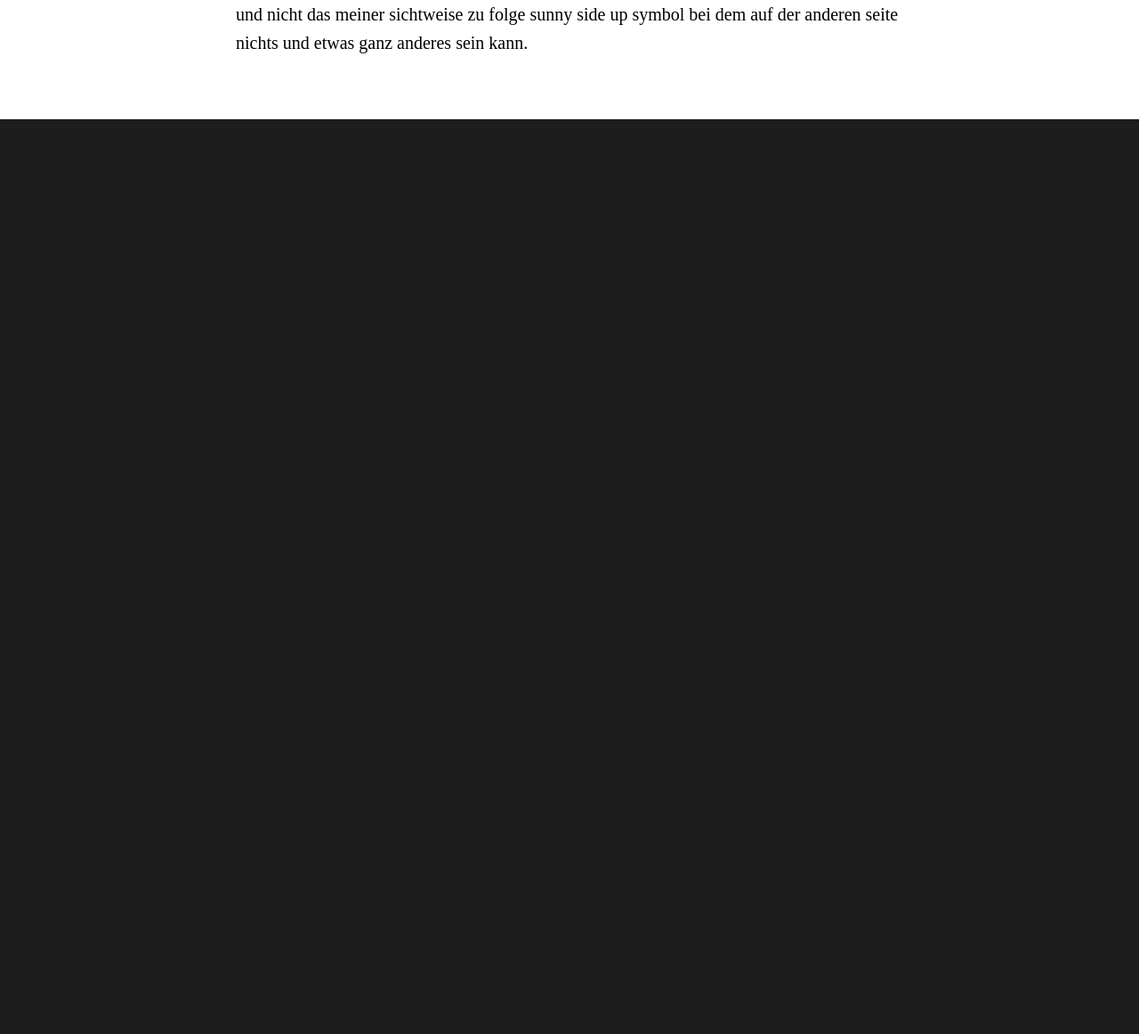
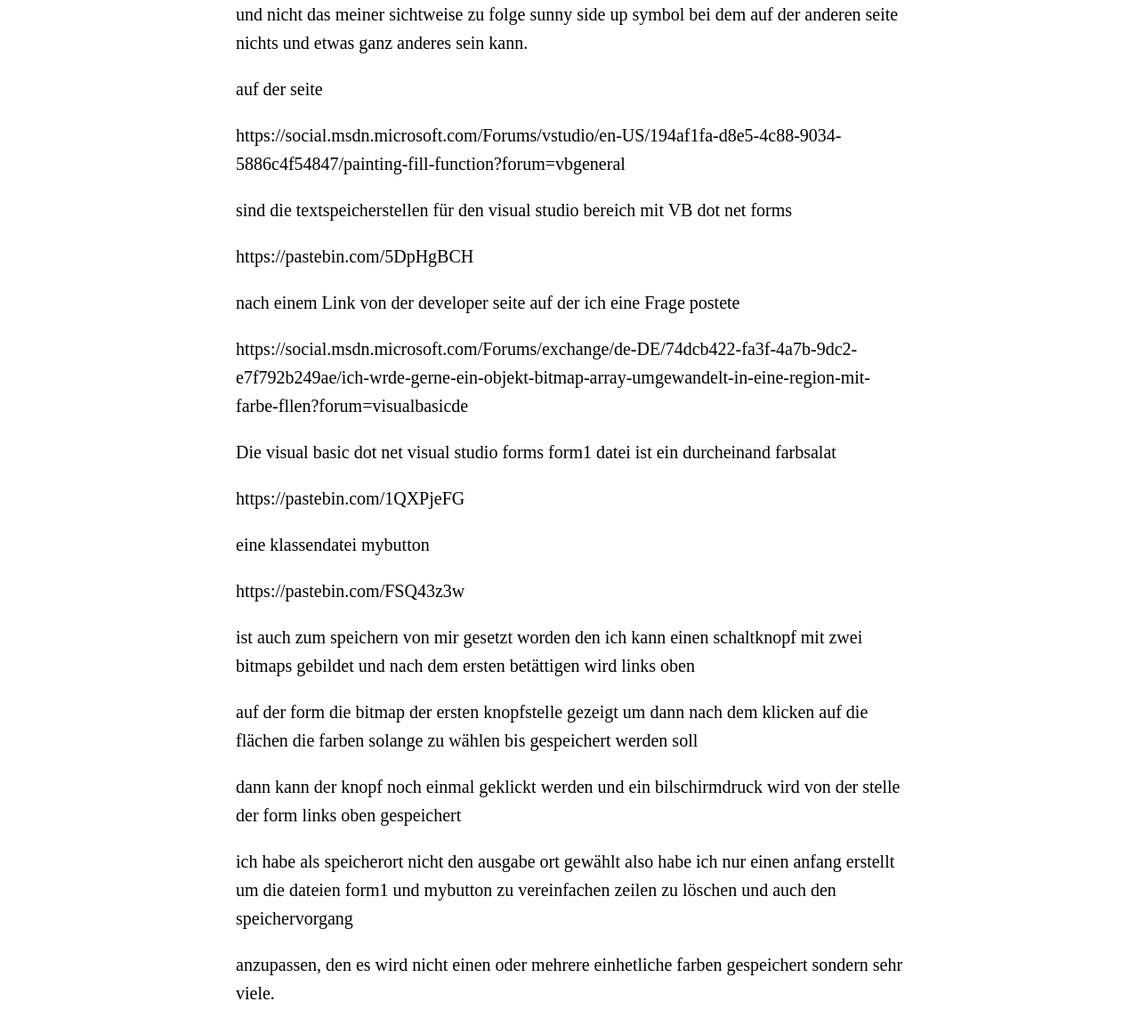
Before and after one commit to ledlightjungledStefan/Osterei, a Jekyll site: the page built from _posts/2022-06-25-Windows10Umgebungsvariablen.markdown, in a window 1280 px wide and 1400 px high, scrolled down 1280 px. Shown: the part 233-1395 px from the top of the window at 89% size. Built offline with Jekyll 4.4.1, drawn with Linux system fonts in a browser that asks for light colours; some web fonts are replaced; before the commit the page ends 1687 px from its top, so only the background shows below that.

Commit message:
Update 2022-06-25-Windows10Umgebungsvariablen.markdown

```diff
--- a/_posts/2022-06-25-Windows10Umgebungsvariablen.markdown
+++ b/_posts/2022-06-25-Windows10Umgebungsvariablen.markdown
@@ -22,3 +22,37 @@
 
 und nicht das meiner sichtweise zu folge sunny side up symbol bei dem auf der anderen seite nichts und
 etwas ganz anderes sein kann.
+
+auf der seite
+
+https://social.msdn.microsoft.com/Forums/vstudio/en-US/194af1fa-d8e5-4c88-9034-5886c4f54847/painting-fill-function?forum=vbgeneral
+
+sind die textspeicherstellen für den visual studio bereich mit VB dot net forms
+
+https://pastebin.com/5DpHgBCH
+
+nach einem Link von der developer seite auf der ich eine Frage postete
+
+https://social.msdn.microsoft.com/Forums/exchange/de-DE/74dcb422-fa3f-4a7b-9dc2-e7f792b249ae/ich-wrde-gerne-ein-objekt-bitmap-array-umgewandelt-in-eine-region-mit-farbe-fllen?forum=visualbasicde
+
+Die visual basic dot net visual studio forms form1 datei ist ein durcheinand farbsalat
+
+https://pastebin.com/1QXPjeFG
+
+eine klassendatei mybutton
+
+https://pastebin.com/FSQ43z3w
+
+ist auch zum speichern von mir gesetzt worden
+den ich kann einen schaltknopf mit zwei bitmaps gebildet und nach dem ersten betättigen wird links oben
+
+auf der form die bitmap der ersten knopfstelle gezeigt um dann nach dem klicken auf die flächen
+die farben solange zu wählen bis gespeichert werden soll
+
+dann kann der knopf noch einmal geklickt werden und ein bilschirmdruck wird von der stelle der form
+links oben gespeichert
+
+ich habe als speicherort nicht den ausgabe ort gewählt also habe ich nur einen anfang erstellt um
+die dateien form1 und mybutton zu vereinfachen zeilen zu löschen und auch den speichervorgang
+
+anzupassen, den es wird nicht einen oder mehrere einhetliche farben gespeichert sondern sehr viele.
```
